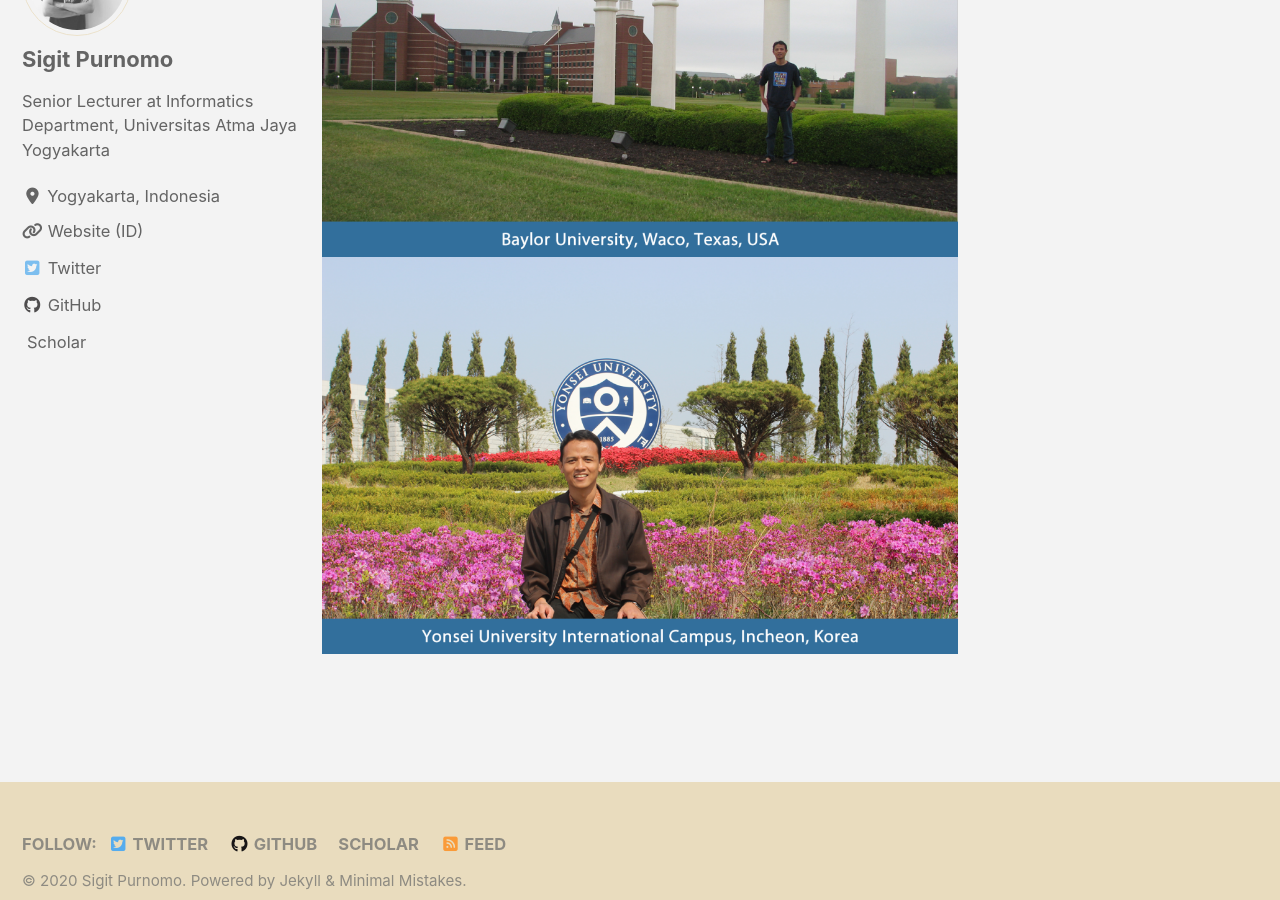
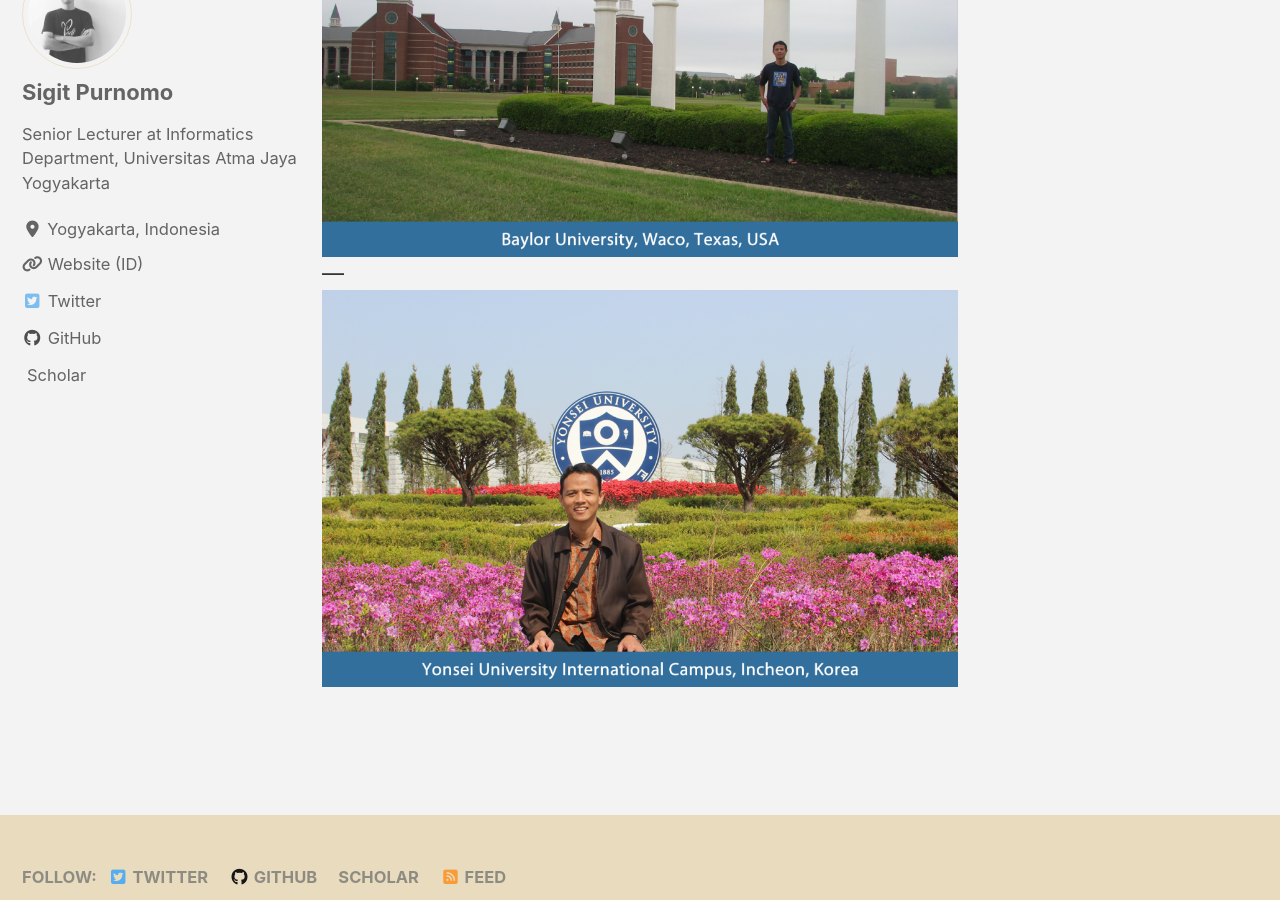
Before and after one commit to sigit-purnomo/sigit-purnomo.github.io, a Jekyll site: the page built from _pages/about.md, in a window 1280 px wide and 900 px high, scrolled down 1930 px. Built offline with Jekyll 4.4.1, drawn with Linux system fonts in a browser that asks for light colours; cached includes are drawn as plain includes; nearby versions of some CDN libraries; a style sheet for code colours, icons or effects is not loaded.

Commit message:
Update about.md

```diff
--- a/_pages/about.md
+++ b/_pages/about.md
@@ -24,5 +24,6 @@ The fundamental courses I taught in the Informatics Department are related to to
 
 #### Fellowship Experiences
 In 2012 I got a valuable opportunity from the [United Board for Christian Higher Education in Asia](https://unitedboard.org) as a fellow. This program gives me the opportunity to stay for one semester at one university in the US and one semester at one university in Asia. On placement in the US, I had the opportunity to stay at [Baylor University](https://baylor.edu) in Waco, Texas, from January to May 2013. While in placement in Asia, I stayed at [Yonsei University](https://yonsei.ac.kr) in Sinchon, Seoul, from March to May 2014. This program provides an opportunity for me to learn many things while there, both in terms of academics and ICT governance at the university. <br />
-![My first placement at Baylor University](/assets/images/01-slide-content-5-1024x640.png "My first placement at Baylor University") <br />
+![My first placement at Baylor University](/assets/images/01-slide-content-5-1024x640.png "My first placement at Baylor University")
+---
 ![My visit to Yonsei University International Campus in Incheon](/assets/images/01-slide-content-11-1024x640.png "My visit to Yonsei University International Campus in Incheon")
```
